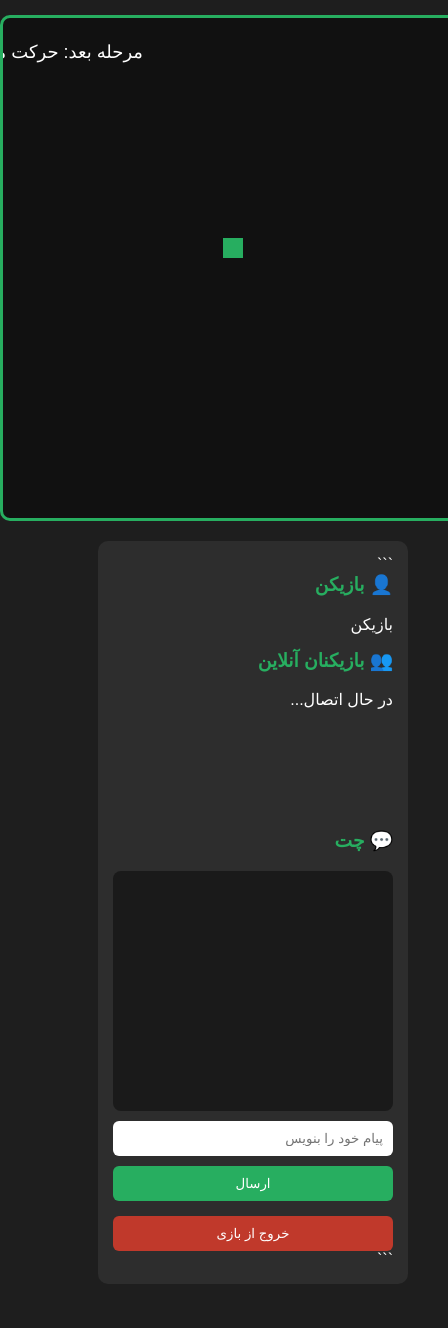
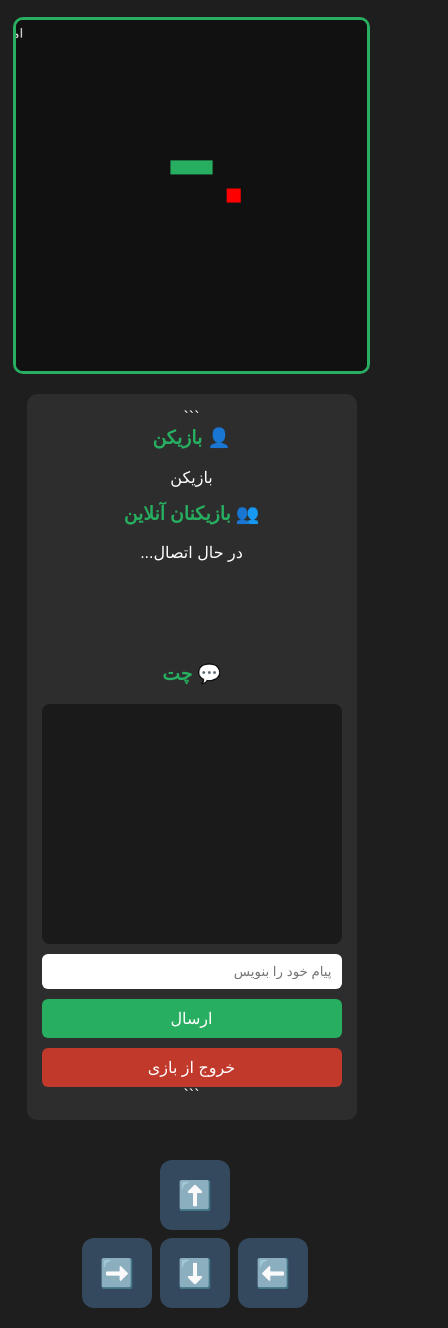
Before and after one commit to zahratavakoli66v-afk/snake-game, a website: page public/game.html in a window 390 px wide. Shown: the part 59-1387 px from the top of the page, 448 px wide, since content can reach past the window. Before the commit the page ends 1363 px from the top, so only its background shows below. Drawn offline with nearby package versions, Linux system fonts and the light colour scheme; no server answers.

Commit message:
add mobile direction controls

````diff
--- a/public/game.html
+++ b/public/game.html
@@ -12,13 +12,13 @@
       direction: rtl;
       background: #1e1e1e;
       color: white;
+      text-align: center;
     }
 
     .header {
       background: #2c3e50;
       padding: 15px;
-      text-align: center;
-      font-size: 20px;
+      font-size: 22px;
       font-weight: bold;
     }
 
@@ -38,19 +38,19 @@
     }
 
     .sidebar {
-      width: 280px;
+      width: 300px;
       background: #2d2d2d;
       border-radius: 10px;
       padding: 15px;
     }
 
     .sidebar h3 {
+      color: #27ae60;
       margin-top: 0;
-      color: #27ae60;
     }
 
     #players {
-      min-height: 120px;
+      min-height: 100px;
       margin-bottom: 20px;
     }
 
@@ -61,6 +61,7 @@
       border-radius: 8px;
       padding: 10px;
       margin-bottom: 10px;
+      text-align: right;
     }
 
     #messages p {
@@ -90,6 +91,7 @@
       background: #27ae60;
       color: white;
       cursor: pointer;
+      font-size: 16px;
     }
 
     button:hover {
@@ -97,12 +99,57 @@
     }
 
     .back {
-      margin-top: 15px;
+      margin-top: 10px;
       background: #c0392b;
     }
 
     .back:hover {
       background: #a93226;
+    }
+
+    /* کنترل‌های جهت */
+    .controls {
+      margin: 20px auto;
+      width: 220px;
+      display: grid;
+      grid-template-columns: 70px 70px 70px;
+      grid-template-rows: 70px 70px;
+      gap: 8px;
+      justify-content: center;
+    }
+
+    .control-btn {
+      width: 70px;
+      height: 70px;
+      font-size: 28px;
+      background: #34495e;
+      border-radius: 12px;
+      user-select: none;
+      -webkit-user-select: none;
+      touch-action: manipulation;
+    }
+
+    .control-btn:active {
+      background: #27ae60;
+      transform: scale(0.95);
+    }
+
+    .empty {
+      visibility: hidden;
+    }
+
+    @media (max-width: 768px) {
+      .container {
+        flex-direction: column;
+        align-items: center;
+      }
+
+      canvas {
+        width: 90vw;
+        height: 90vw;
+        max-width: 500px;
+        max-height: 500px;
+      }
     }
   </style>
 
@@ -122,29 +169,32 @@
 
 ```
 <h3>👤 بازیکن</h3>
-
 <p id="playerName"></p>
 
 <h3>👥 بازیکنان آنلاین</h3>
-
-<div id="players">
-  در حال اتصال...
-</div>
+<div id="players">در حال اتصال...</div>
 
 <h3>💬 چت</h3>
-
 <div id="messages"></div>
 
 <input id="message" placeholder="پیام خود را بنویس">
-
 <button onclick="sendMessage()">ارسال</button>
 
-<button class="back" onclick="exitGame()">
-  خروج از بازی
-</button>
+<button class="back" onclick="exitGame()">خروج از بازی</button>
 ```
 
   </div>
+
+</div>
+
+<!-- دکمه‌های جهت -->
+
+<div class="controls">
+  <div class="empty"></div>
+  <button class="control-btn" onclick="setDirection('UP')">⬆️</button>
+  <div class="empty"></div>
+
+<button class="control-btn" onclick="setDirection('LEFT')">⬅️</button> <button class="control-btn" onclick="setDirection('DOWN')">⬇️</button> <button class="control-btn" onclick="setDirection('RIGHT')">➡️</button>
 
 </div>
 
@@ -163,76 +213,151 @@ socket.emit('joinGame', { name });
 
 // لیست بازیکنان
 socket.on('playersList', (players) => {
-
   const box = document.getElementById('players');
-
   box.innerHTML = '';
-
   players.forEach(player => {
-
     const p = document.createElement('p');
-
     p.innerText = '🐍 ' + player;
-
     box.appendChild(p);
-
   });
-
 });
 
 // ارسال پیام
 function sendMessage(){
-
   const input = document.getElementById('message');
-
   const msg = input.value.trim();
-
   if(msg === '') return;
-
   socket.emit('chatMessage', msg);
-
   input.value = '';
-
 }
 
 // دریافت پیام
 socket.on('chatMessage', (data) => {
-
   const box = document.getElementById('messages');
-
   const p = document.createElement('p');
-
   p.innerHTML = '<b>' + data.name + ':</b> ' + data.message;
-
   box.appendChild(p);
-
   box.scrollTop = box.scrollHeight;
-
 });
 
-// خروج از بازی
+// خروج
 function exitGame(){
-
   localStorage.removeItem('playerName');
-
   window.location.href = 'index.html';
-
 }
 
-// زمین بازی (فعلاً نمونه)
+// ======== بازی مار ========
+
 const canvas = document.getElementById('gameCanvas');
+const ctx = canvas.getContext('2d');
+const grid = 20;
 
-const ctx = canvas.getContext('2d');
+let snake = [
+  {x:10, y:10},
+  {x:9, y:10},
+  {x:8, y:10}
+];
 
-ctx.fillStyle = '#27ae60';
+let direction = 'RIGHT';
 
-ctx.fillRect(220, 220, 20, 20);
+let food = { x:15, y:12 };
+let score = 0;
 
-ctx.fillStyle = 'white';
+// تغییر جهت
+function setDirection(dir){
+  if(dir === 'UP' && direction !== 'DOWN') direction = 'UP';
+  if(dir === 'DOWN' && direction !== 'UP') direction = 'DOWN';
+  if(dir === 'LEFT' && direction !== 'RIGHT') direction = 'LEFT';
+  if(dir === 'RIGHT' && direction !== 'LEFT') direction = 'RIGHT';
+}
 
-ctx.font = '18px Arial';
+// کیبورد
+document.addEventListener('keydown', (e) => {
+  if(e.key === 'ArrowUp') setDirection('UP');
+  if(e.key === 'ArrowDown') setDirection('DOWN');
+  if(e.key === 'ArrowLeft') setDirection('LEFT');
+  if(e.key === 'ArrowRight') setDirection('RIGHT');
+});
 
-ctx.fillText('مرحله بعد: حرکت مار', 140, 40);
+// رسم
+function draw(){
+  ctx.fillStyle = '#111';
+  ctx.fillRect(0, 0, canvas.width, canvas.height);
+
+  ctx.fillStyle = 'red';
+  ctx.fillRect(food.x * grid, food.y * grid, grid, grid);
+
+  ctx.fillStyle = '#27ae60';
+  snake.forEach(part => {
+    ctx.fillRect(part.x * grid, part.y * grid, grid, grid);
+  });
+
+  ctx.fillStyle = 'white';
+  ctx.font = '18px Arial';
+  ctx.fillText('امتیاز: ' + score, 10, 25);
+}
+
+// حرکت
+function update(){
+  const head = { x: snake[0].x, y: snake[0].y };
+
+  if(direction === 'UP') head.y--;
+  if(direction === 'DOWN') head.y++;
+  if(direction === 'LEFT') head.x--;
+  if(direction === 'RIGHT') head.x++;
+
+  if(
+    head.x < 0 ||
+    head.y < 0 ||
+    head.x >= canvas.width / grid ||
+    head.y >= canvas.height / grid
+  ){
+    alert('بازی تمام شد! امتیاز: ' + score);
+    resetGame();
+    return;
+  }
+
+  for(let part of snake){
+    if(part.x === head.x && part.y === head.y){
+      alert('بازی تمام شد! امتیاز: ' + score);
+      resetGame();
+      return;
+    }
+  }
+
+  snake.unshift(head);
+
+  if(head.x === food.x && head.y === food.y){
+    score++;
+    food = {
+      x: Math.floor(Math.random() * (canvas.width / grid)),
+      y: Math.floor(Math.random() * (canvas.height / grid))
+    };
+  }else{
+    snake.pop();
+  }
+}
+
+// ریست
+function resetGame(){
+  snake = [
+    {x:10, y:10},
+    {x:9, y:10},
+    {x:8, y:10}
+  ];
+  direction = 'RIGHT';
+  score = 0;
+  food = { x:15, y:12 };
+}
+
+// حلقه بازی
+function gameLoop(){
+  update();
+  draw();
+}
+
+draw();
+setInterval(gameLoop, 150);
 
 </script>
 
````
